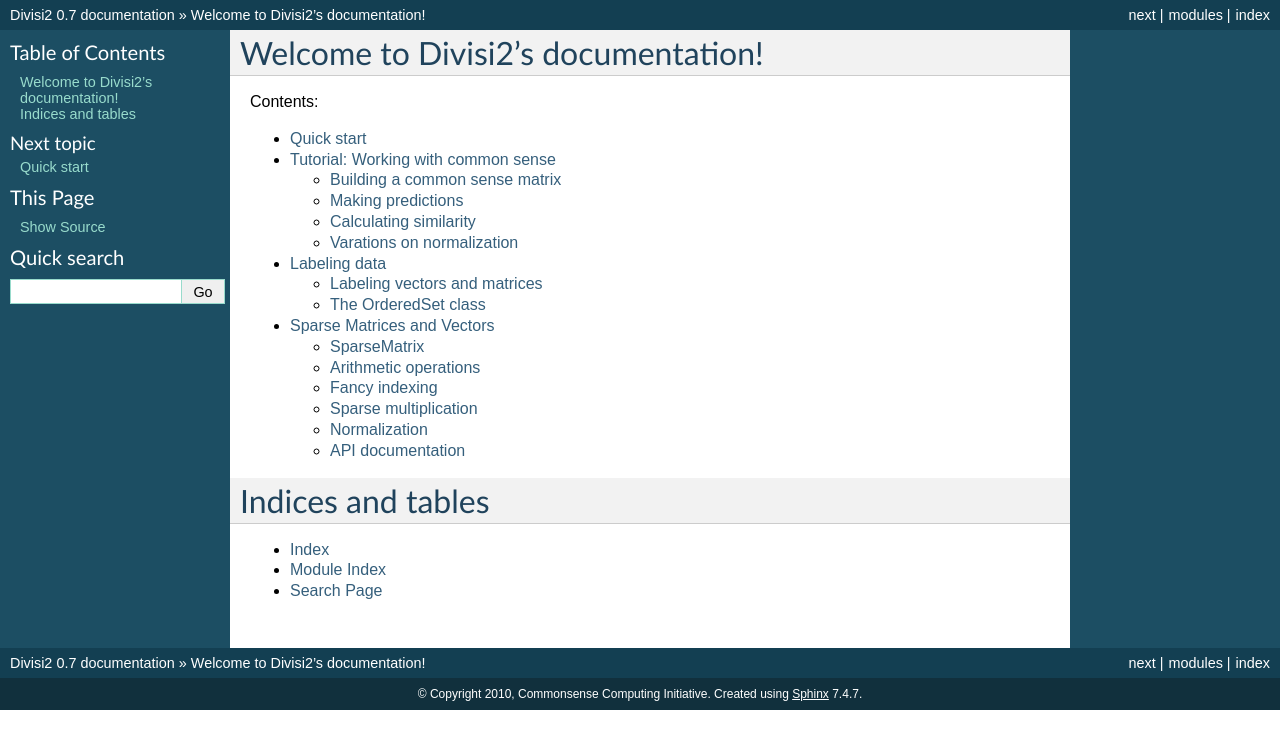
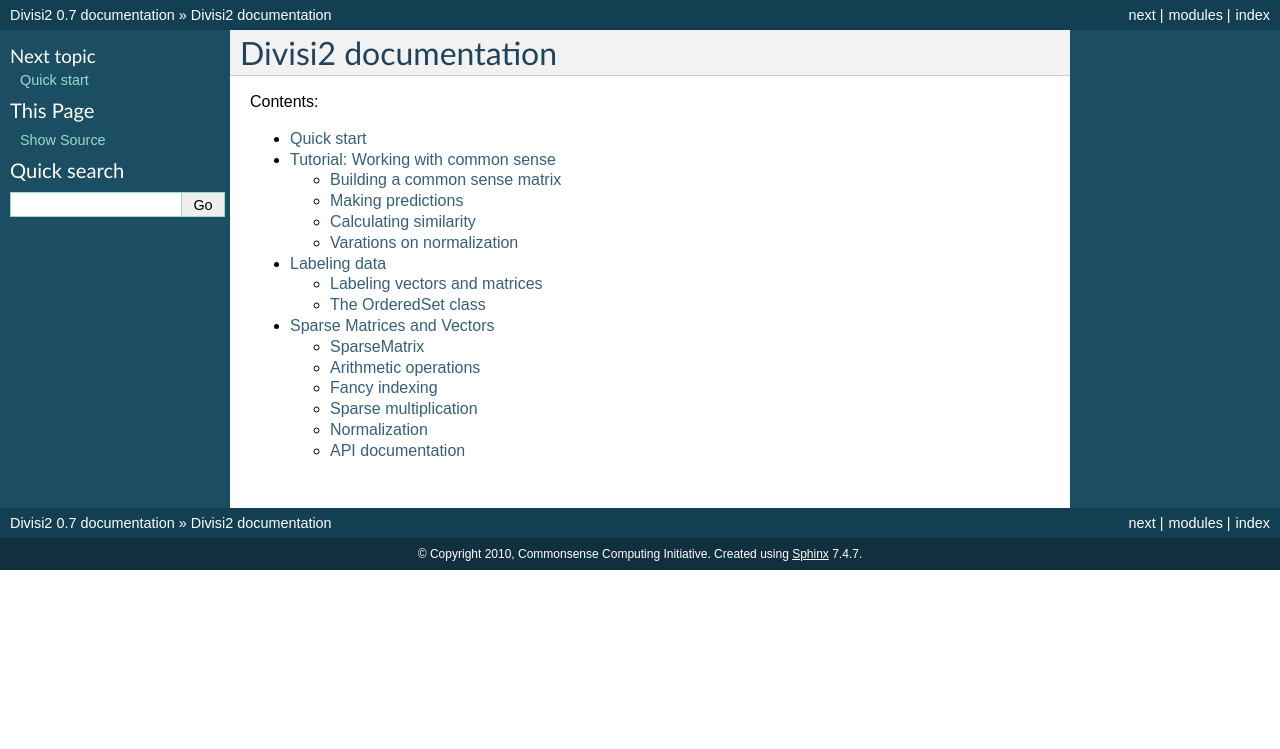
Before and after one commit to commonsense/divisi2, a Sphinx documentation site: the page built from doc/index.rst, in a window 1280 px wide. Shown: the top 749 px of the page. Built offline with Sphinx 7.4.7, drawn with Linux system fonts in a browser that asks for light colours.

Commit message:
making index work with top-level docs

```diff
--- a/doc/index.rst
+++ b/doc/index.rst
@@ -3,8 +3,8 @@
    You can adapt this file completely to your liking, but it should at least
    contain the root `toctree` directive.
 
-Welcome to Divisi2's documentation!
-===================================
+Divisi2 documentation
+=====================
 
 Contents:
 
@@ -15,10 +15,3 @@
    tutorial_aspace
    labels
    sparse
-
-Indices and tables
-==================
-
-* :ref:`genindex`
-* :ref:`modindex`
-* :ref:`search`
```
